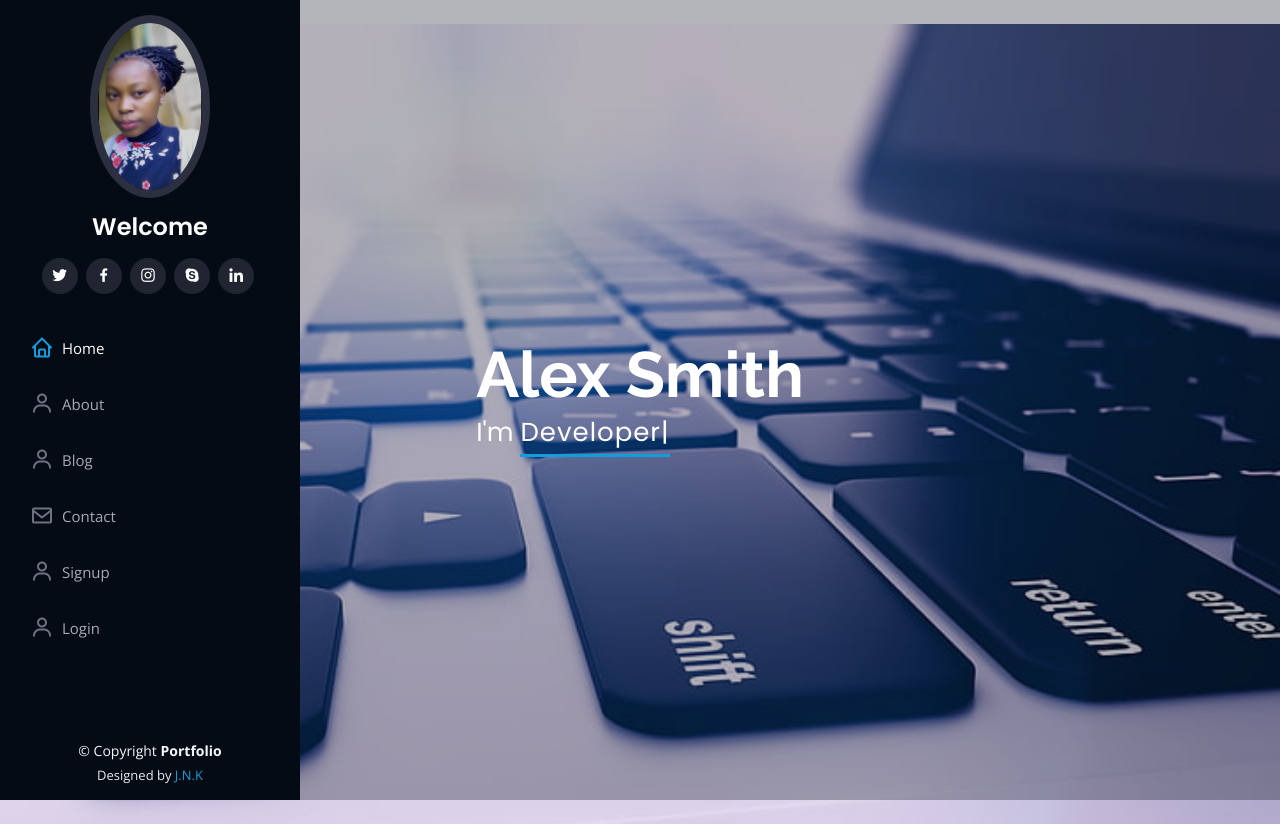
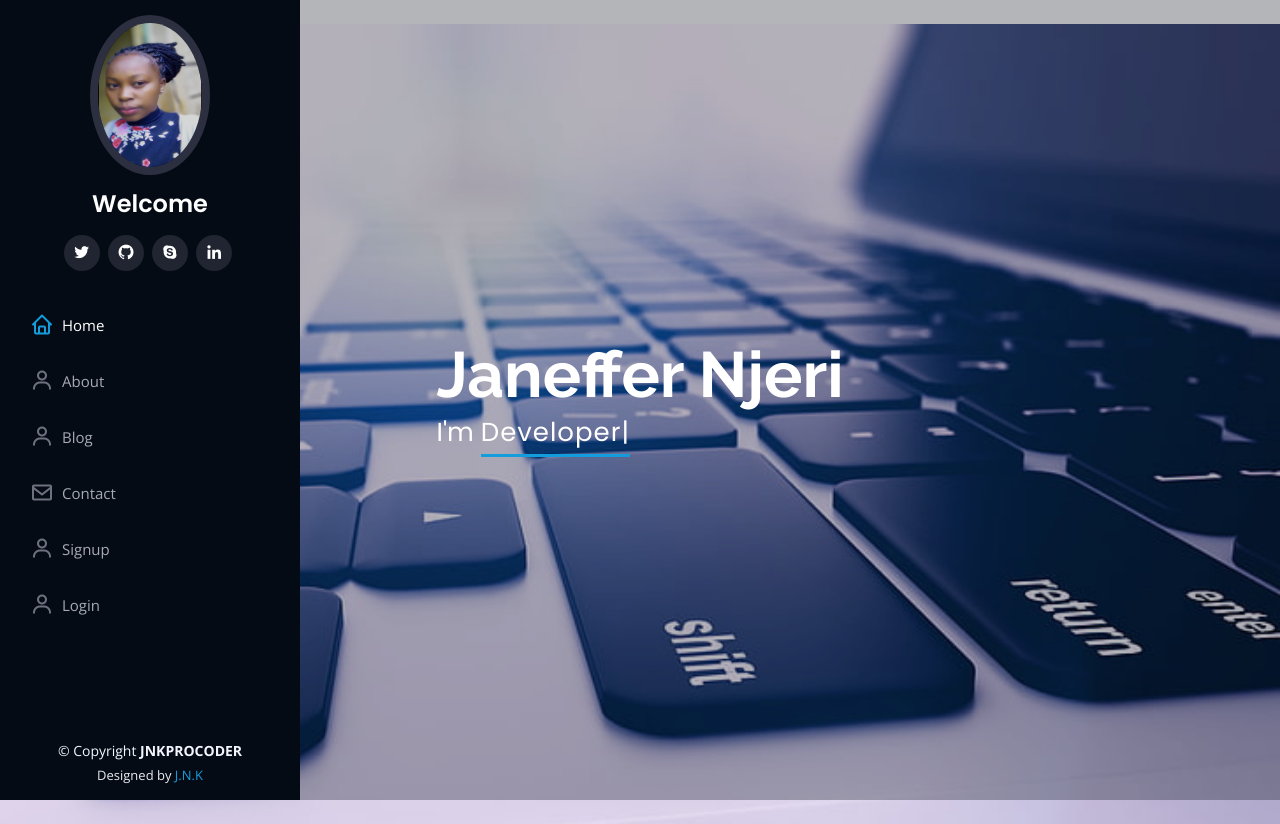
Before and after one commit to janeffer945/skills, a Django app: page / in a window 1280 px wide. Run offline with Django 4.2, Linux system fonts and the light colour scheme; some libraries are stand-ins or nearby versions.

```diff
--- a/templates/about.html
+++ b/templates/about.html
@@ -13,7 +13,7 @@
 
         <div class="row">
           <div class="col-lg-4" data-aos="fade-right">
-            <img src="{% static 'assets/img/profile-img.jpg' %}" class="img-fluid" alt="">
+            <img src="{% static 'assets/img/ark.png' %}" class="img-fluid" alt="" style="height: 60vh; width: 50vh;">
           </div>
           <div class="col-lg-8 pt-4 pt-lg-0 content" data-aos="fade-left">
             <h3>UI/UX Designer &amp; Web Developer.</h3>
--- a/templates/basic.html
+++ b/templates/basic.html
@@ -48,12 +48,11 @@
     <div class="d-flex flex-column">
 
       <div class="profile">
-        <img src="{% static 'assets/img/ark.png'%}" alt="" class="img-fluid rounded-circle">
+        <img src="{% static 'assets/img/ark.png'%}" alt="" class="img-fluid rounded-circle" style="height:20vh;">
         <h1 class="text-light"><a href="index.html">Welcome {{user.username}}</a></h1>
         <div class="social-links mt-3 text-center">
           <a href="https://twitter.com/JanefferNjeri10" target="_blank" class="twitter"><i class="bx bxl-twitter"></i></a>
-          <a href="https://www.facebook.com/janeffer.njeri.549/"  target="_blank" class="facebook"><i class="bx bxl-facebook"></i></a>
-          <a href="https://instagram.com/jenny_josphat" target="_blank" class="instagram"><i class="bx bxl-instagram"></i></a>
+          <a href="https://github.com/janeffer945"  target="_blank" class="github"><i class="bx bxl-github"></i></a>
           <a href="https://join.skype.com/invite/DOqhhwtbAyhM" target="_blank" class="google-plus"><i class="bx bxl-skype"></i></a>
           <a href="https://www.linkedin.com/in/janeffer-njeri-bb4613232/" target="_blank"  class="linkedin"><i class="bx bxl-linkedin"></i></a>
         </div>
@@ -95,7 +94,7 @@
   <footer id="footer">
     <div class="container">
       <div class="copyright">
-        &copy; Copyright <strong><span>Portfolio</span></strong>
+        &copy; Copyright <strong><span>JNKPROCODER</span></strong>
       </div>
       <div class="credits">
         <!-- All the links in the footer should remain intact. -->
--- a/templates/home.html
+++ b/templates/home.html
@@ -6,8 +6,8 @@
 <!-- ======= Hero Section ======= -->
   <section id="hero" class="d-flex flex-column justify-content-center align-items-center">
     <div class="hero-container" data-aos="fade-in">
-      <h1>Alex Smith</h1>
-      <p>I'm <span class="typed" data-typed-items="Designer, Developer, Freelancer, Photographer"></span></p>
+      <h1>Janeffer Njeri</h1>
+      <p>I'm <span class="typed" data-typed-items="UI/UX Designer, Developer, Freelancer"></span></p>
     </div>
   </section><!-- End Hero -->
 
--- a/templates/login.html
+++ b/templates/login.html
@@ -42,7 +42,7 @@ integrity="sha512-iecdLmaskl7CVkqkXNQ/ZH/XLlvWZOJyj7Yy7tcenmpD1ypASozpmT/E0iPtmF
 
 
        </div>
-        <div class="col-md-4">3</div>
+        <div class="col-md-4"></div>
     </div>
 </div>
  {% endblock body %}
--- a/templates/signup.html
+++ b/templates/signup.html
@@ -10,7 +10,7 @@ integrity="sha512-iecdLmaskl7CVkqkXNQ/ZH/XLlvWZOJyj7Yy7tcenmpD1ypASozpmT/E0iPtmF
 
 <div class="container">
     <div class="row">
-        <div class="col-md-4">1</div>
+        <div class="col-md-4"></div>
         <div class="col-md-4">
           <br>
           <br>
@@ -53,7 +53,7 @@ integrity="sha512-iecdLmaskl7CVkqkXNQ/ZH/XLlvWZOJyj7Yy7tcenmpD1ypASozpmT/E0iPtmF
 
 
        </div>
-        <div class="col-md-4">3</div>
+        <div class="col-md-4"></div>
     </div>
 </div>
  {% endblock body %}
```
Also changed, not shown: db.sqlite3.
